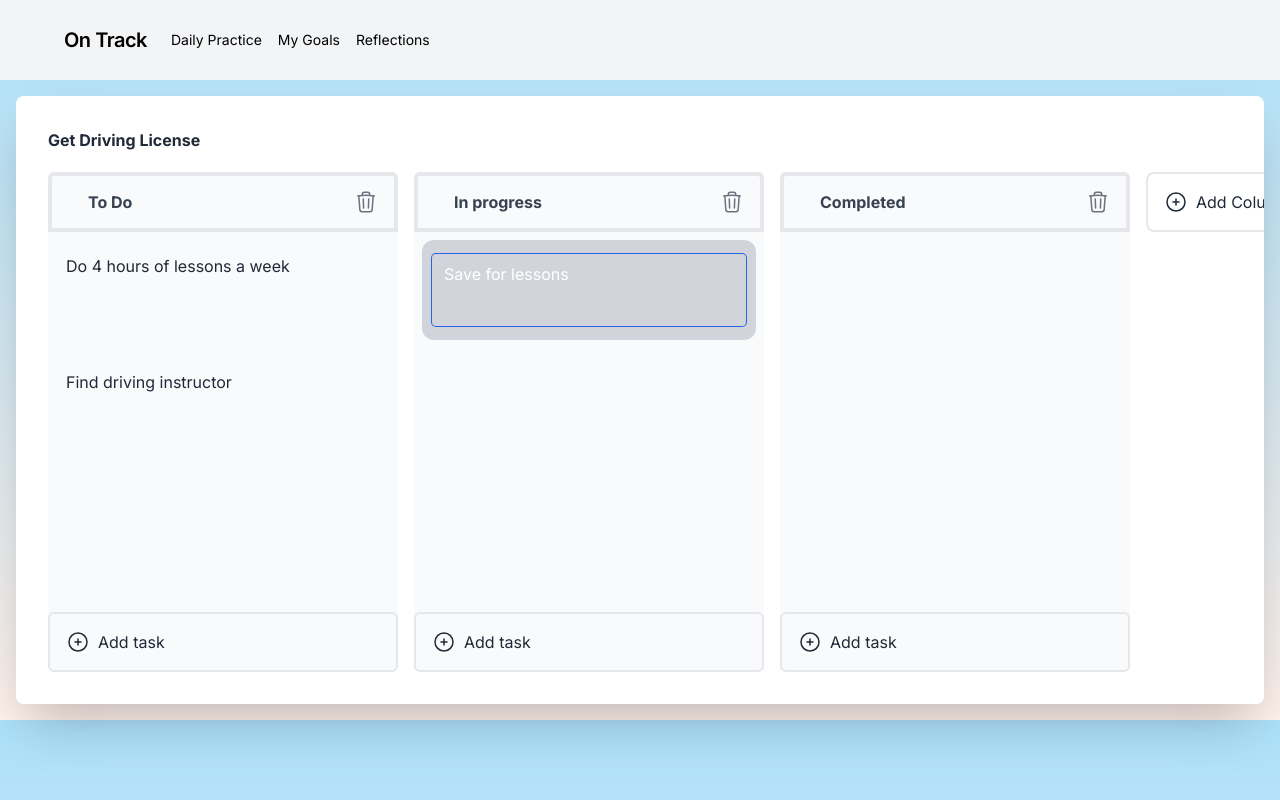
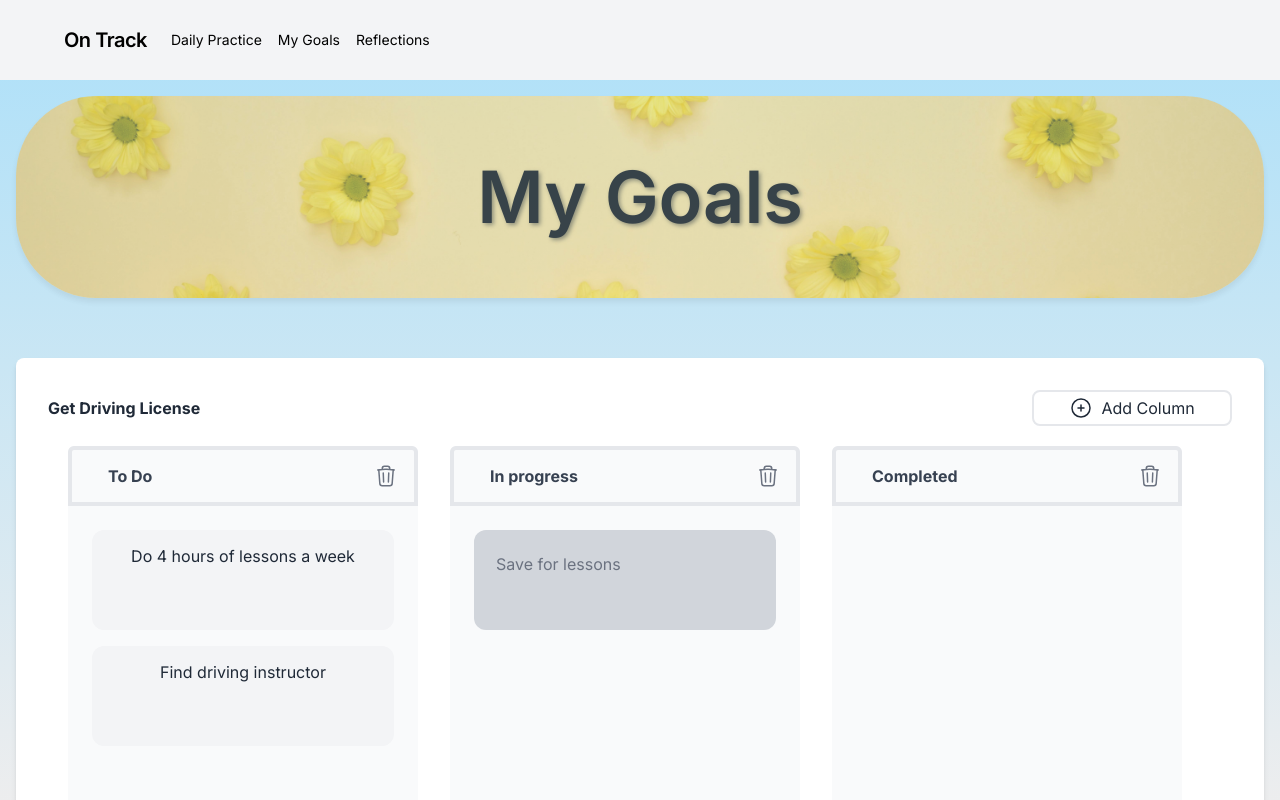
Before and after one commit to hollyallison/on-track, a Next.js app: page /my-goals in a window 1280 px wide. Shown: the top 800 px of the page. Built offline with nearby package versions, Linux system fonts and the light colour scheme.

Commit message:
update style

```diff
--- a/app/(dashboard)/my-goals/page.tsx
+++ b/app/(dashboard)/my-goals/page.tsx
@@ -10,6 +10,22 @@ const MyGoals: NextPage = () => {
         <meta name="description" content="Set and track your goals with On Track Journal." />
       </Head>
       <main className="container mx-auto p-4">
+      <h2
+          className="col-span-full text-center text-7xl my-10 font-semibold"
+          style={{
+            backgroundImage: 'url("/images/dailypractice-header.jpg")',
+            backgroundSize: 'cover',
+            backgroundPosition: 'center',
+            padding: '65px 0',
+            margin: '0 0 60px 0', // Adjust the margin as needed
+            borderRadius: '80px',
+            boxShadow: '0 4px 6px rgba(0, 0, 0, 0.1)',
+            textShadow: '2px 2px 4px rgba(0, 0, 0, 0.5)',
+            opacity: '70%',
+          }}
+        >
+          My Goals
+        </h2>
         <Kanban />
       </main>
     </>
--- a/app/components/Kanban.tsx
+++ b/app/components/Kanban.tsx
@@ -89,19 +89,43 @@ function KanbanBoard() {
 
   return (
     <div
-      className=" text-gray-800
-      flex flex-col w-full
-       bg-white rounded-lg shadow-2xl
-       m-auto p-8 overflow-auto">
-       <h1 className="text-gray-800 font-bold pb-5">{goals.length > 0 ? goals[0].title : "No Goals Found"}</h1>
+    className="text-gray-800 flex flex-col w-full bg-white rounded-lg shadow-md m-auto p-8 overflow-auto"
+  >
+    <div className="flex justify-between items-center">
+      <h1 className="text-gray-800 font-bold">
+        {goals.length > 0 ? goals[0].title : "No Goals Found"}
+      </h1>
+      <button
+        onClick={createNewColumn}
+        className="
+          h-[30px]
+          w-[175px]
+          min-w-[200px]
+          cursor-pointer
+          rounded-lg
+          border-2
+          p-4
+          ring-blue-500
+          hover:ring-2
+          flex
+          gap-2
+          items-center
+          justify-center
+          text-gray-800
+          "
+      >
+        <PlusIcon className="h-5 w-5" />
+        Add Column
+      </button>
+    </div>
       <DndContext
         sensors={sensors}
         onDragStart={onDragStart}
         onDragEnd={onDragEnd}
         onDragOver={onDragOver}
       >
-        <div className="m-auto flex gap-4">
-          <div className="flex gap-4">
+        <div className="m-5 flex gap-6">
+          <div className="flex gap-8 text-md  text-gray-800 mb-4">
             <SortableContext items={columnsId}>
               {columns.map((col) => (
                 <KanbanColumn
@@ -117,27 +141,7 @@ function KanbanBoard() {
               ))}
             </SortableContext>
           </div>
-          <button
-            onClick={() => {
-              createNewColumn();
-            }}
-            className="
-      h-[60px]
-      w-[350px]
-      min-w-[350px]
-      cursor-pointer
-      rounded-lg
-      border-2
-      p-4
-      ring-blue-500
-      hover:ring-2
-      flex
-      gap-2
-      "
-          >
-            <PlusIcon />
-            Add Column
-          </button>
+
         </div>
 
         {createPortal(
--- a/app/components/KanbanCard.tsx
+++ b/app/components/KanbanCard.tsx
@@ -47,7 +47,7 @@ function TaskCard({ task, deleteTask, updateTask }: Props) {
         style={style}
         className="
         opacity-30
-      bg-gray-800 p-2.5 h-[100px] min-h-[100px] items-center flex text-left rounded-xl border-2 border-purple-500  cursor-grab relative
+      bg-blue-300 p-2.5 h-[100px] min-h-[100px] items-center flex text-center rounded-xl border-2  cursor-grab relative
       "
       />
     );
@@ -60,12 +60,20 @@ function TaskCard({ task, deleteTask, updateTask }: Props) {
         style={style}
         {...attributes}
         {...listeners}
-        className="bg-gray-300 p-2.5 h-[100px] min-h-[100px] items-center flex text-left rounded-xl hover:ring-2 hover:ring-inset hover:ring-rose-500 cursor-grab relative"
+        className="bg-gray-300 p-2.5 h-[100px] min-h-[100px] items-center flex text-center rounded-xl hover:ring-2 hover:ring-inset hover:ring-blue-500 cursor-grab relative"
       >
         <textarea
           className="
-        h-[90%]
-        w-full resize-none border-none rounded bg-transparent text-white focus:outline-none
+          h-[90%]
+          w-full
+          resize-none
+          border-none
+          rounded
+          bg-transparent
+          text-gray-500
+          focus:outline-none
+          focus:ring-0
+          focus:shadow-none
         "
           value={task.content}
           autoFocus
@@ -89,7 +97,7 @@ function TaskCard({ task, deleteTask, updateTask }: Props) {
       {...attributes}
       {...listeners}
       onClick={toggleEditMode}
-      className="bg-mainBackgroundColor p-2.5 h-[100px] min-h-[100px] items-center flex text-left rounded-xl hover:ring-2 hover:ring-inset hover:ring-rose-500 cursor-grab relative task"
+      className="bg-gray-100 p-2.5 h-[100px] min-h-[100px] items-center flex text-center rounded-xl hover:ring-2 hover:ring-inset hover:ring-blue-500 cursor-grab relative task"
       onMouseEnter={() => {
         setMouseIsOver(true);
       }}
@@ -97,7 +105,7 @@ function TaskCard({ task, deleteTask, updateTask }: Props) {
         setMouseIsOver(false);
       }}
     >
-      <p className="my-auto h-[90%] w-full overflow-y-auto overflow-x-hidden whitespace-pre-wrap">
+      <p className="my-auto h-[90%] w-full overflow-y-auto overflow-x-hidden whitespace-pre-wrap text-centre">
         {task.content}
       </p>
 
--- a/app/components/KanbanColumn.tsx
+++ b/app/components/KanbanColumn.tsx
@@ -108,6 +108,7 @@ function ColumnContainer({
       flex
       items-center
       justify-between
+      hover:shadow-lg transition-all duration-300
       "
       >
         <div className="flex gap-2">
@@ -124,7 +125,9 @@ function ColumnContainer({
           {!editMode && column.title}
           {editMode && (
             <input
-              className="bg-white focus:border-rose-500 border rounded outline-none px-2"
+              className="bg-white border rounded outline-none px-2 focus:outline-none
+              focus:ring-0
+              focus:shadow-none"
               value={column.title}
               onChange={(e) => updateColumn(column.id, e.target.value)}
               autoFocus
@@ -156,7 +159,7 @@ function ColumnContainer({
       </div>
 
       {/* Column Card Container */}
-      <div className="flex flex-grow flex-col gap-4 p-2 overflow-x-hidden overflow-y-auto">
+      <div className="flex flex-grow flex-col gap-4 p-6 overflow-x-hidden overflow-y-auto">
         <SortableContext items={tasksIds}>
           {tasks.map((task) => (
             <KanbanCard
@@ -171,7 +174,7 @@ function ColumnContainer({
 
       {/* Create Task Button */}
       <button
-        className="flex gap-2 items-center  border-gray-200 border-2 rounded-md p-4  hover:bg-mainBackgroundColor hover:text-green-500 active:bg-black"
+        className="flex gap-2 items-center border-gray-200 border-2 rounded-md p-4   hover:text-green-500 active:bg-green text-black"
         onClick={() => {
           createTask(column.id);
         }}
```
